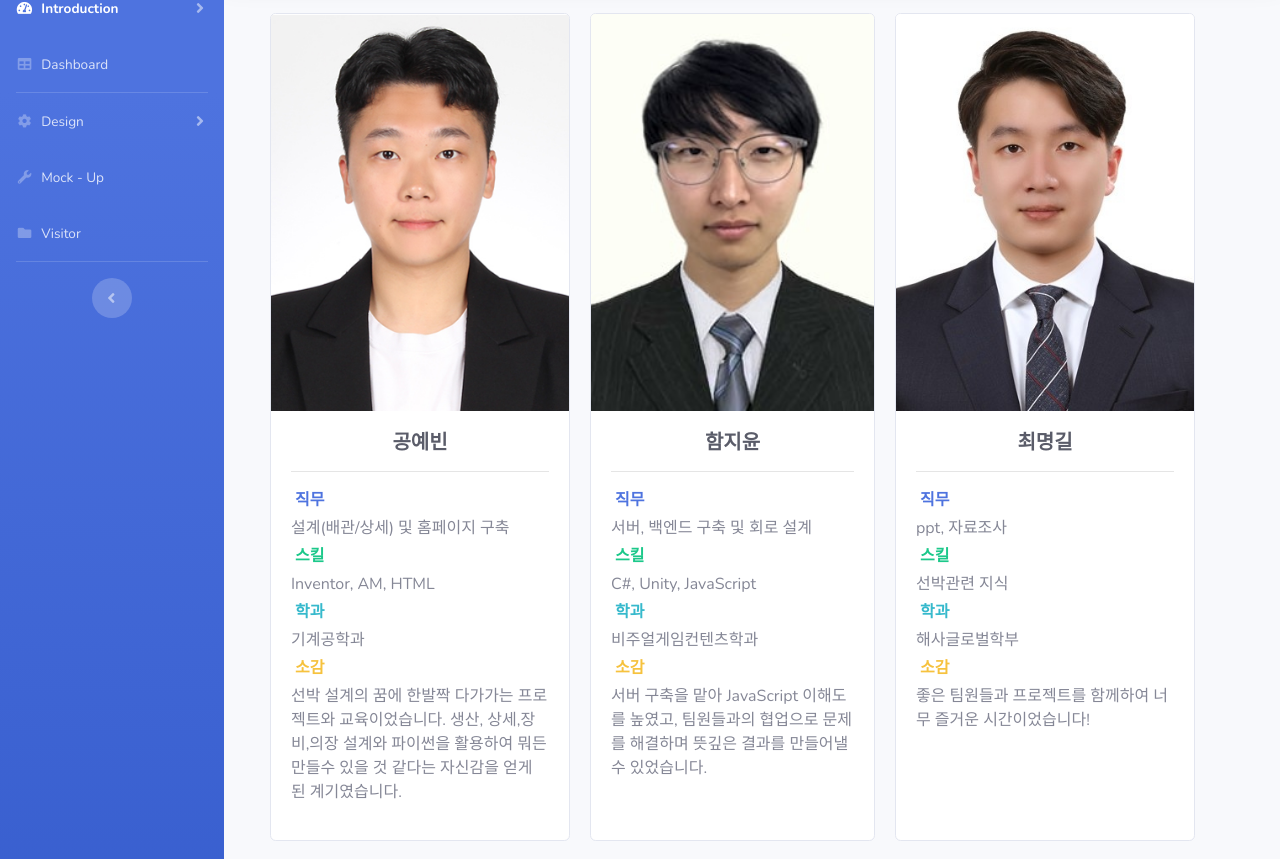
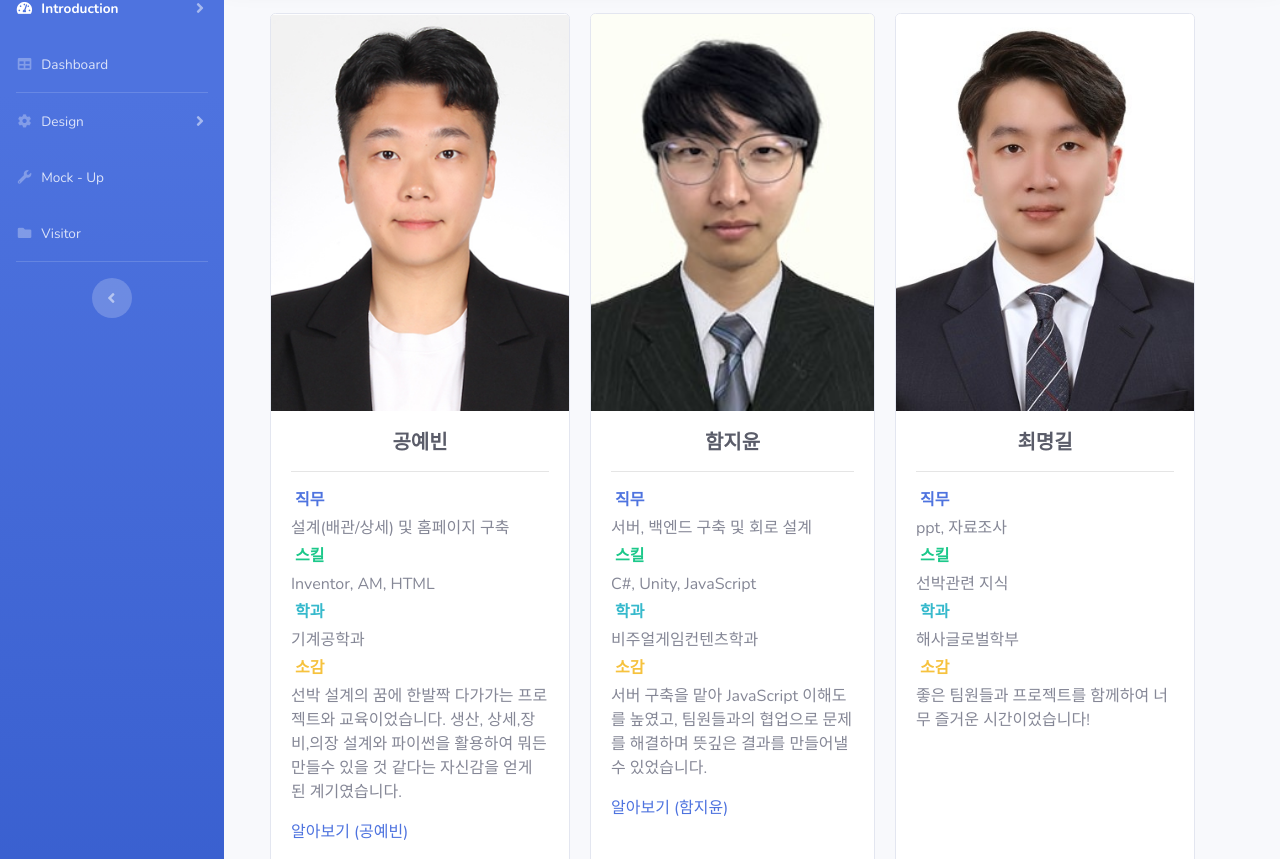
Before and after one commit to hjy00-00/D-Xola, a website with bundled scripts: page team.html in a window 1280 px wide. Shown: the part 91-950 px from the top of the page. Built offline with nearby package versions, Linux system fonts and the light colour scheme.

Commit message:
Update team.html

```diff
--- a/team.html
+++ b/team.html
@@ -193,7 +193,7 @@
                                         소감</p>
                                     선박 설계의 꿈에 한발짝 다가가는 프로젝트와 교육이었습니다. 생산, 상세,장비,의장 설계와 파이썬을 활용하여 뭐든 만들수 있을 것 같다는 자신감을 얻게 된 계기였습니다.
                                 </p>
-                                    <A href = "https://gregarious-drug-cf8.notion.site/157f1e059a85800badf0f76388a58a24" target = "알아보기 (공예빈)" ></A>
+                                    <a href="https://gregarious-drug-cf8.notion.site/157f1e059a85800badf0f76388a58a24">알아보기 (공예빈)</a>
                                 </div>
                             </div>
 
@@ -216,7 +216,7 @@
                                         소감</p>
                                     서버 구축을 맡아 JavaScript 이해도를 높였고, 팀원들과의 협업으로 문제를 해결하며 뜻깊은 결과를 만들어낼 수 있었습니다.
                                 </p>
-                                    <A href = "https://hjy00-00.github.io/GameJam/" target = "알아보기 (함지윤)" ></A>
+                                    <a href="https://hjy00-00.github.io/GameJam/">알아보기 (함지윤)</a>
                                 </div>
                             </div>
 
```
